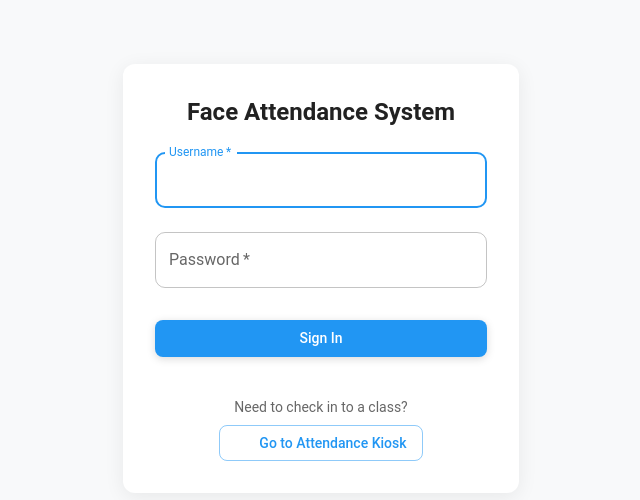
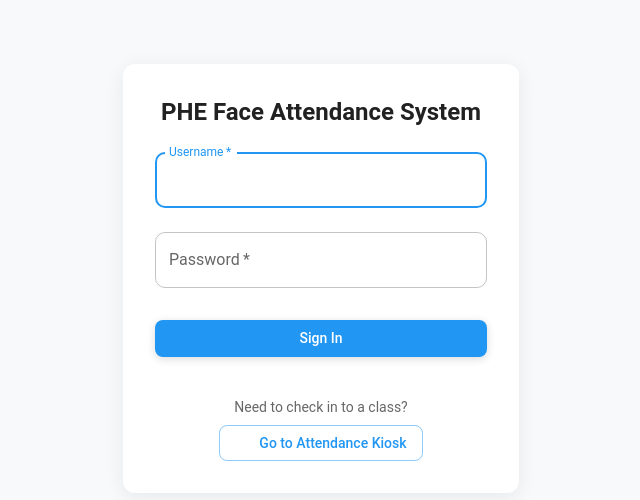
Before and after one commit to ngoinhaoto/phe-attendance-client, a React (Create React App) app: page /login in a window 1280 px wide. Shown: the top 500 px of the page, without its empty margins (319-959 px from the left). Built offline with nearby package versions, Linux system fonts and the light colour scheme; no server answers; some icons are missing.

Commit message:
addign UI

```diff
--- a/src/components/auth/LoginPage.jsx
+++ b/src/components/auth/LoginPage.jsx
@@ -54,13 +54,14 @@ const LoginPage = () => {
       >
         <Paper elevation={3} sx={{ p: 4, width: "100%" }}>
           <Typography component="h1" variant="h5" align="center" gutterBottom>
-            Face Attendance System
+            PHE Face Attendance System
           </Typography>
 
           {error && <Alert severity="error">{error}</Alert>}
           {message === "admin_required" && (
             <Alert severity="warning" sx={{ mb: 2 }}>
-              Administrator access required. Please log in with an admin account.
+              Administrator access required. Please log in with an admin
+              account.
             </Alert>
           )}
 
--- a/src/components/shared/layout/AppHeader.jsx
+++ b/src/components/shared/layout/AppHeader.jsx
@@ -65,7 +65,7 @@ const AppHeader = ({ user, open, toggleDrawer }) => {
               display: "none", // Remove this line if you have a logo
             }}
           />
-          Face Attendance System
+          PHE Face Attendance System
         </Typography>
 
         {/* Notification Icon */}
```
